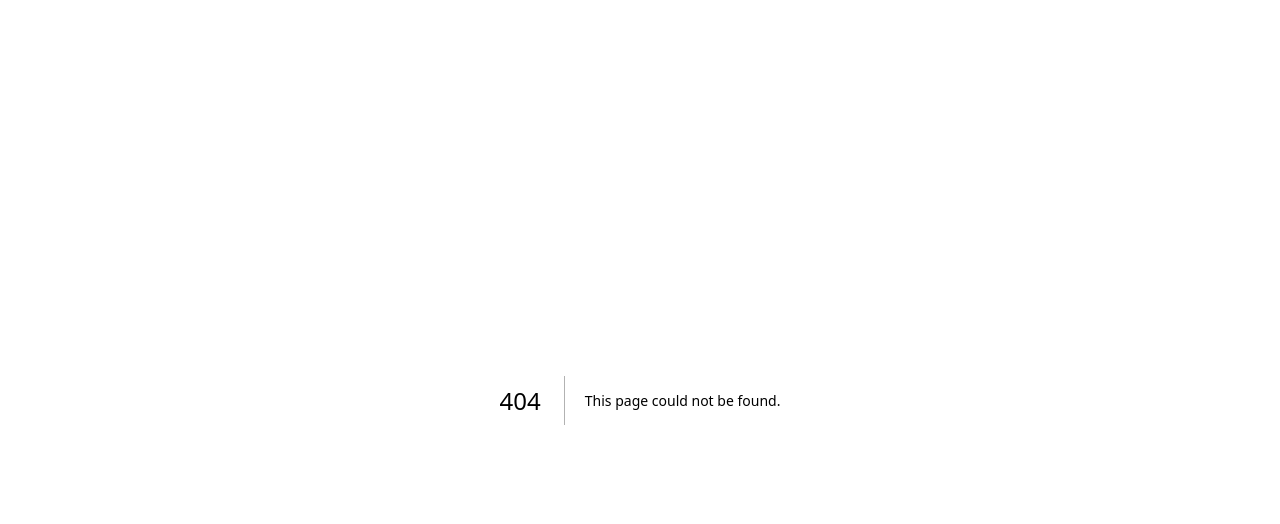
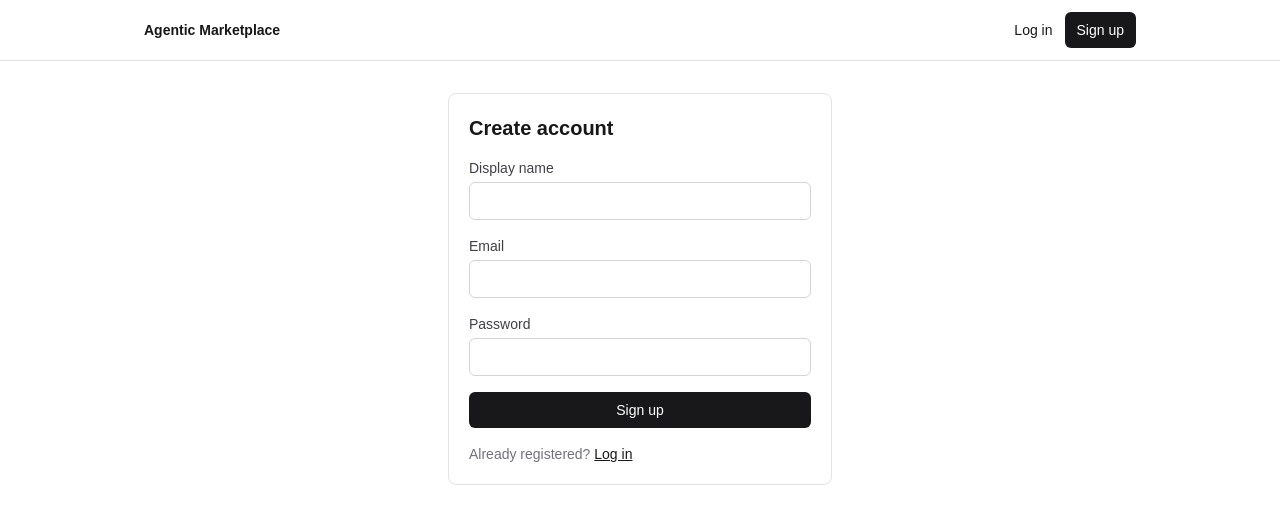
Before and after one commit to Sniezka1927/agentic-marketplace, a Next.js app in the folder app/: page /register in a window 1280 px wide. Before the commit this address had no page. Shown: the top 524 px of the page. Built offline with nearby package versions, Linux system fonts and the light colour scheme; no server answers.

Commit message:
Add login and register pages

```diff
--- a/app/src/app/layout.tsx
+++ b/app/src/app/layout.tsx
@@ -1,5 +1,7 @@
 import type { Metadata } from "next";
 import { Geist, Geist_Mono } from "next/font/google";
+import { Navbar } from "@/components/navbar";
+import { Providers } from "@/components/providers";
 import "./globals.css";
 
 const geistSans = Geist({
@@ -23,7 +25,12 @@ export default function RootLayout({ children }: LayoutProps<"/">) {
       lang="en"
       className={`${geistSans.variable} ${geistMono.variable} h-full antialiased`}
     >
-      <body className="min-h-full flex flex-col">{children}</body>
+      <body className="min-h-full flex flex-col font-sans">
+        <Providers>
+          <Navbar />
+          <main className="mx-auto w-full max-w-5xl flex-1 px-4 py-8">{children}</main>
+        </Providers>
+      </body>
     </html>
   );
 }
--- /dev/null
+++ b/app/src/app/login/page.tsx
@@ -0,0 +1,10 @@
+import { Suspense } from "react";
+import { AuthForm } from "@/components/auth-form";
+
+export default function LoginPage() {
+  return (
+    <Suspense>
+      <AuthForm mode="login" />
+    </Suspense>
+  );
+}
--- a/app/src/app/page.tsx
+++ b/app/src/app/page.tsx
@@ -1,7 +1,21 @@
+import Link from "next/link";
+import { Button } from "@/components/ui";
+
 export default function Home() {
   return (
-    <main className="flex flex-1 items-center justify-center">
-      <h1 className="text-3xl font-semibold">Agentic Marketplace</h1>
-    </main>
+    <section className="flex flex-col items-start gap-6 py-16">
+      <h1 className="max-w-2xl text-4xl font-semibold tracking-tight">
+        Find, share and install agent templates for Grok Bot
+      </h1>
+      <p className="max-w-xl text-lg text-zinc-600 dark:text-zinc-400">
+        Browse templates published by the community and the X marketplace, install them in
+        one click, and publish your own.
+      </p>
+      <div className="flex gap-3">
+        <Link href="/register">
+          <Button>Get started</Button>
+        </Link>
+      </div>
+    </section>
   );
 }
--- /dev/null
+++ b/app/src/app/register/page.tsx
@@ -0,0 +1,10 @@
+import { Suspense } from "react";
+import { AuthForm } from "@/components/auth-form";
+
+export default function RegisterPage() {
+  return (
+    <Suspense>
+      <AuthForm mode="register" />
+    </Suspense>
+  );
+}
--- /dev/null
+++ b/app/src/components/auth-form.tsx
@@ -0,0 +1,74 @@
+"use client";
+
+import Link from "next/link";
+import { useRouter, useSearchParams } from "next/navigation";
+import { useState, type FormEvent } from "react";
+import { errorMessage } from "@/lib/api";
+import { useAuth } from "./auth-provider";
+import { Button, Card, ErrorBox, Field, Input } from "./ui";
+
+export function AuthForm({ mode }: { mode: "login" | "register" }) {
+  const { login, register } = useAuth();
+  const router = useRouter();
+  const next = useSearchParams().get("next");
+  const [error, setError] = useState<string | null>(null);
+  const [pending, setPending] = useState(false);
+
+  const onSubmit = async (event: FormEvent<HTMLFormElement>) => {
+    event.preventDefault();
+    const form = new FormData(event.currentTarget);
+    const email = String(form.get("email"));
+    const password = String(form.get("password"));
+    setPending(true);
+    setError(null);
+    try {
+      if (mode === "login") await login(email, password);
+      else await register({ email, password, displayName: String(form.get("displayName")) });
+      router.replace(next?.startsWith("/") ? next : "/");
+    } catch (e) {
+      setError(errorMessage(e));
+    } finally {
+      setPending(false);
+    }
+  };
+
+  const isLogin = mode === "login";
+
+  return (
+    <Card className="mx-auto w-full max-w-sm">
+      <h1 className="mb-4 text-xl font-semibold">{isLogin ? "Log in" : "Create account"}</h1>
+      <form onSubmit={onSubmit} className="flex flex-col gap-4">
+        {!isLogin && (
+          <Field label="Display name">
+            <Input name="displayName" required minLength={2} maxLength={100} />
+          </Field>
+        )}
+        <Field label="Email">
+          <Input name="email" type="email" required autoComplete="email" />
+        </Field>
+        <Field label="Password">
+          <Input
+            name="password"
+            type="password"
+            required
+            minLength={isLogin ? 1 : 8}
+            autoComplete={isLogin ? "current-password" : "new-password"}
+          />
+        </Field>
+        {error && <ErrorBox message={error} />}
+        <Button type="submit" disabled={pending}>
+          {pending ? "Please wait…" : isLogin ? "Log in" : "Sign up"}
+        </Button>
+      </form>
+      <p className="mt-4 text-sm text-zinc-500">
+        {isLogin ? "No account? " : "Already registered? "}
+        <Link
+          href={isLogin ? "/register" : "/login"}
+          className="font-medium text-zinc-900 underline dark:text-zinc-100"
+        >
+          {isLogin ? "Sign up" : "Log in"}
+        </Link>
+      </p>
+    </Card>
+  );
+}
```
